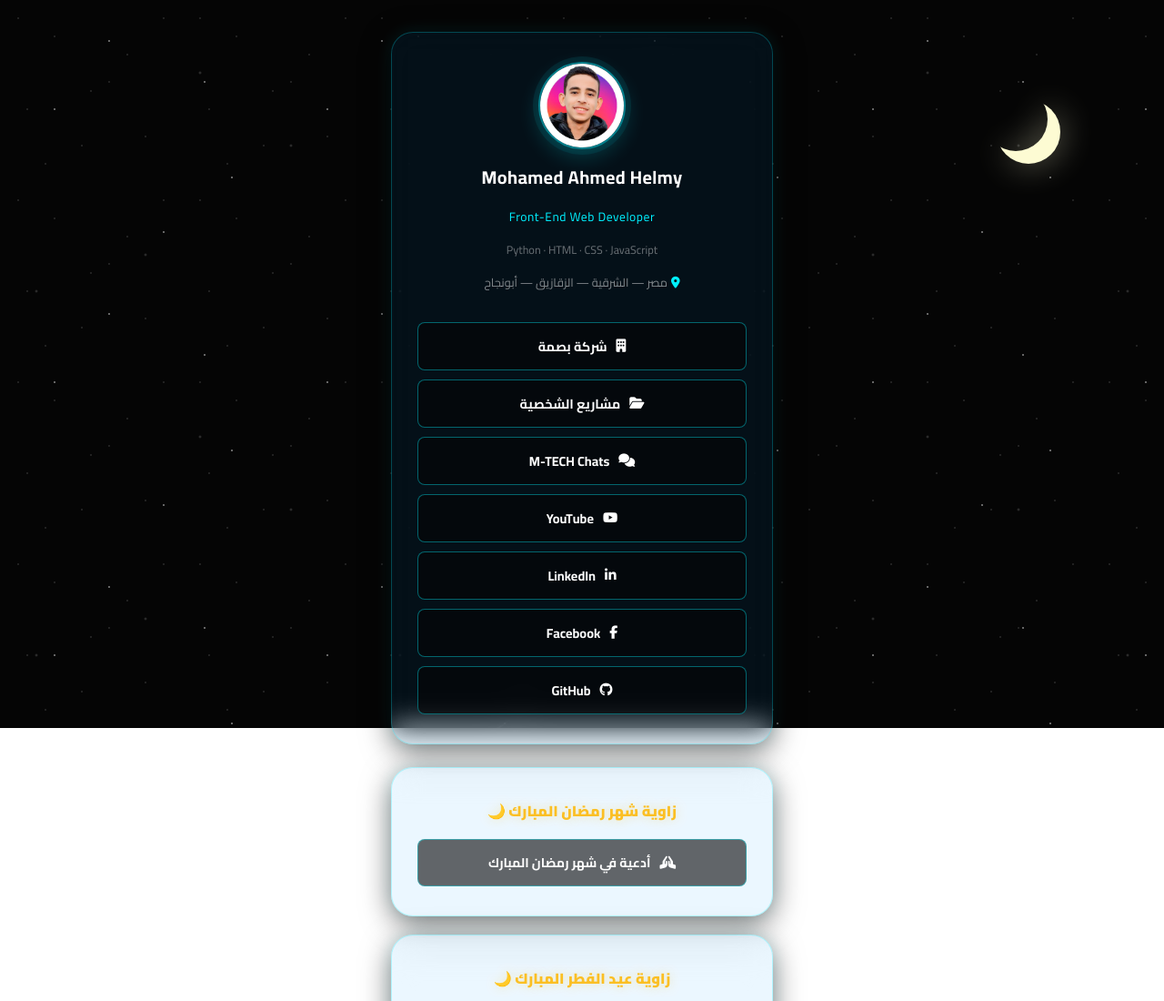
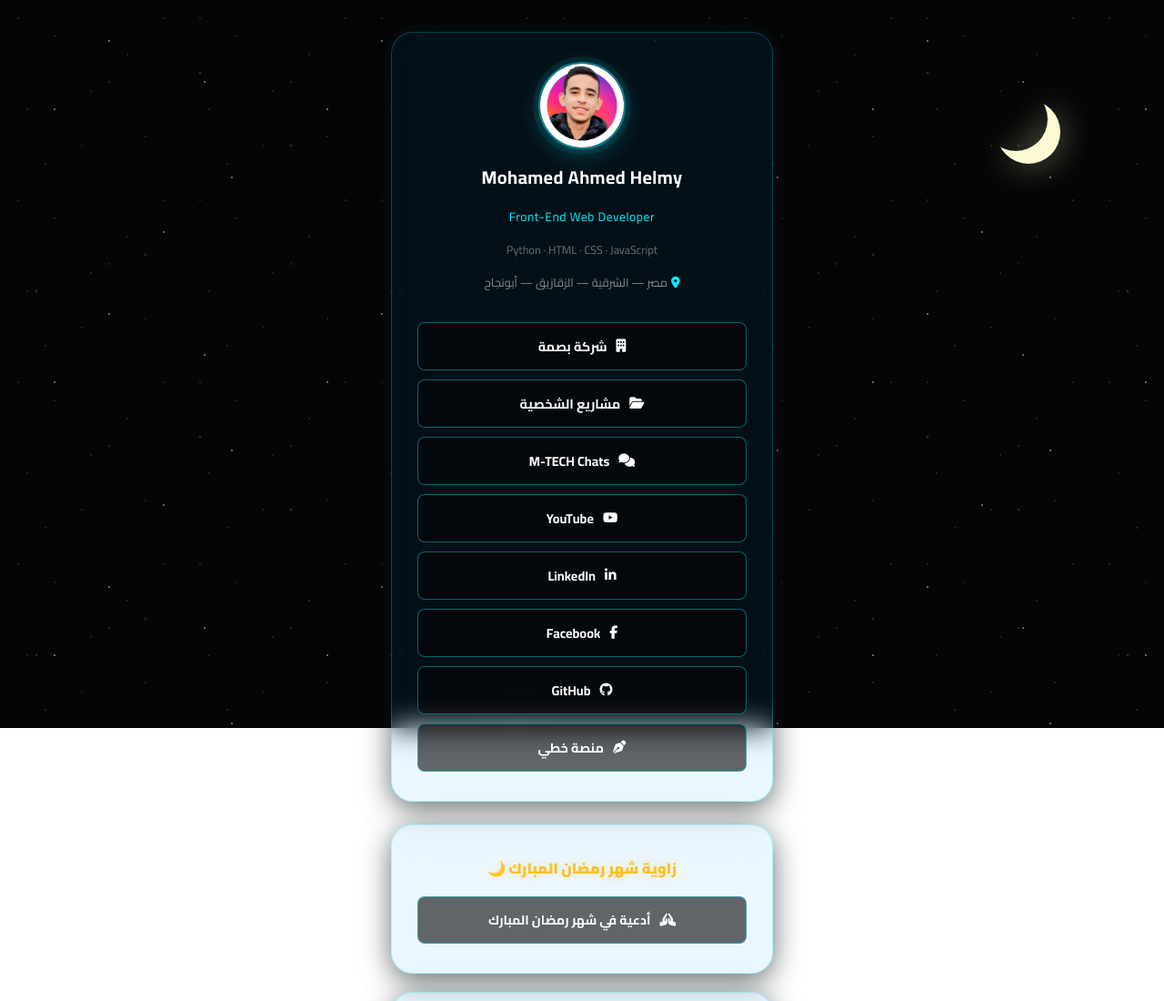
Before and after one commit to GamePatchHub88/MuhamedAhmedHelmy, a plain HTML site: page index.html in a window 1280 px wide. Shown: the top 1100 px of the page at 91% size. Drawn offline with Linux system fonts and the light colour scheme.

Commit message:
Update index.html

```diff
--- a/index.html
+++ b/index.html
@@ -137,6 +137,13 @@
           >
             <i class="fab fa-github"></i> GitHub
           </a>
+          <a
+            href="https://khuta-taupe.vercel.app/"
+            class="link-btn khuta"
+            target="_blank"
+          >
+            <i class="fas fa-pen-nib"></i> منصة خطي
+          </a>
         </div>
       </div>
 
```
